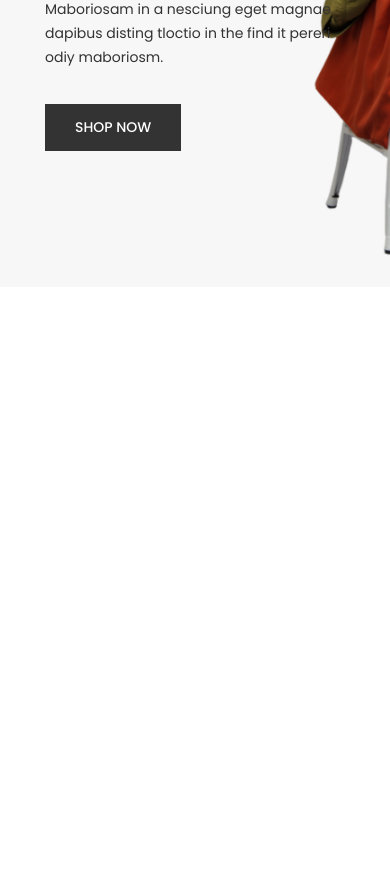
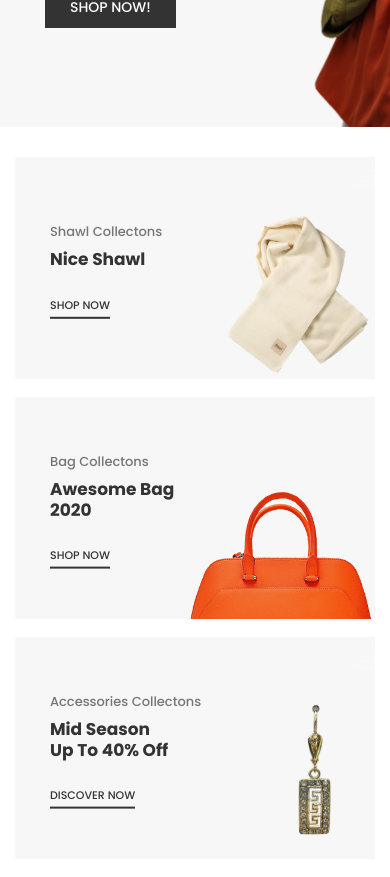
Before and after one commit to rebaibenatallah/Eshop-noor.github.io, a plain HTML site: page index.html in a window 390 px wide. Shown: the part 532-1409 px from the top of the page. Before the commit the page ends 844 px from the top, so only its background shows below. Drawn offline with nearby package versions, Linux system fonts and the light colour scheme; some packages are replaced by stand-ins of ours; a script that the page names is missing.

Commit message:
created small banner

```diff
--- a/css/main.css
+++ b/css/main.css
@@ -62,6 +62,7 @@ body {
     padding: 20px 0;
     background: rgb(255, 255, 255);
     border-top: 1px solid #eee;
+    box-sizing: inherit;
 }
 .header.shop .logo {
     float: left;
@@ -88,6 +89,11 @@ body {
 }
 .header .search-top a {
     font-size: 17px;
+}
+.header .search-top.active .search-form {
+    opacity: 1;
+    visibility: visible;
+    transform: scaleY(1);
 }
 .header .search-form {
     position: absolute;
@@ -611,3 +617,46 @@ body {
     z-index: 0;
 }
 /* end hero-slider */
+/* start small-banner */
+.small-banner {
+    padding: 30px 0;
+    padding-bottom: 0;
+}
+.small-banner .single-banner {
+    overflow: hidden;
+    position: relative;
+}
+.small-banner .single-banner img {
+    height: 100%;
+    width: 100%;
+    transition: all 0.4s ease;
+}
+.small-banner .single-banner .content {
+    position: absolute;
+    left: 0;
+    top: 50%;
+    transform: translateY(-50%);
+    padding-left: 35px;
+}
+.small-banner .single-banner P {
+    font-size: 14px;
+    font-weight: 500;
+    margin-bottom: 5px;
+    text-transform: capitalize;
+}
+.small-banner .single-banner h3 {
+    font-size: 22px;
+    font-weight: 700;
+    text-transform: capitalize;
+    color: #333;
+}
+.small-banner .single-banner a {
+    color: #333;
+    margin-top: 22px;
+    font-size: 12px;
+    font-weight: 500;
+    display: inline-block;
+    text-transform: uppercase;
+    border-bottom: 2px solid #333;
+}
+/* end small-banner */
--- a/css/reset.css
+++ b/css/reset.css
@@ -118,3 +118,7 @@ p {
     overflow: hidden;
     padding: 0;
 }
+.section {
+    padding: 100px 0 ;
+    position: relative;
+}
--- a/css/responsive.css
+++ b/css/responsive.css
@@ -46,6 +46,16 @@
     /* end middle-inner */
     /* start hero-slider */
     /* end hero-slider */
+
+/* start small-banner */
+
+    .small-banner .single-banner {
+        margin-bottom: 18px;
+    }
+    .small-banner .single-banner.tab-height {
+        height: 300px;
+    }
+/* end small-banner */
 }
 
 @media only screen and (max-width:767px) {
@@ -105,30 +115,27 @@
         box-shadow: 0 1px 0 rgba(0, 0, 0, .25);
         text-shadow: none;
     }
-    .slicknav_nav.slicknav_hidden {
-        /* display: block; */
-        position: absolute;
-        transform: translateY(-20px);
-        opacity: 0;
-        overflow: hidden;
-    }
     .slicknav_nav {
+        /* background: red; */
         margin-left: 0px;
-        clear: both;
+        /* clear: both; */
         color: #fff;
         /* display: none; */
         opacity: 1;
         overflow: visible;
         pointer-events: none;
-        position: relative;
         transform-origin: 50% 0;
-        transform: scale(1) translateY(0px);
+        transform: scaleY(1) translateY(0px);
         /* margin-top: -100px; */
         z-index: 500;
-        transition: all 0.2s cubic-bezier(0.5, 0, 0, 1.25), opacity 0.15s ease-in-out;
         /* transition: all 1.5s ease; */
     }
-
+    .slicknav_nav.slicknav_hidden {
+        transform: scaleY(0) translateY(-20px);
+        opacity: 0;
+        overflow: hidden;
+        position: absolute;
+    }
     .slicknav_nav ul {
 
     }
@@ -163,6 +170,33 @@
     }
     /* end header inner */
 
+    /* start hero-slider */
+    .hero-slider {
+        height: 350px;
+    }
+    .hero-slider .hero-text {
+        margin-top: 60px;
+    }
+    .hero-slider .hero-text h1 {
+        font-size: 30px;
+        margin-bottom: 0px;
+    }
+    .hero-slider .hero-text p {
+        color: #333;
+        margin-bottom: 28px;
+    }
+    .hero-slider .hero-text .btn {
+        padding: 10px 25px;
+    }
+    /* end hero-slider */
+
+/* start small-banner */
+
+    .small-banner .single-banner {
+        margin-bottom: 18px;
+    }
+/* end small-banner */
+
 }
 @media only screen and (max-width:450px){
     /* start topbar */
@@ -189,4 +223,21 @@
 
     /* start middle inner */
     /* end middle inner */
+
+/* start small-banner */
+
+    .small-banner .single-banner .content{
+        padding: 12px 10px 10px 35px;
+    }
+    .small-banner .single-banner p {
+        font-size: 13px;
+    }
+    .small-banner .single-banner h3 {
+        font-size: 17px;
+    }
+    .small-banner .single-banner a {
+        margin-top: 15px;
+        font-size: 11px;
+    }
+/* end small-banner */
 }
--- a/index.html
+++ b/index.html
@@ -11,6 +11,10 @@
     <link rel="stylesheet" href="css/reset.css">
     <link rel="stylesheet" href="css/main.css">
     <link rel="stylesheet" href="css/responsive.css">
+    <link rel="stylesheet" href="css/test.css">
+    <link rel="https://cdnjs.cloudflare.com/ajax/libs/SlickNav/1.0.10/slicknav.min.css" />
+<script src="https://cdnjs.cloudflare.com/ajax/libs/SlickNav/1.0.10/jquery.slicknav.min.js"></script>
+    <!-- <script src="SlickNav/jquery.slicknav.min.js"></script> -->
     <title>Eshop-Noor</title>
 
 </head>
@@ -71,7 +75,7 @@
                         <div class="search-top">
                             <div class="top-search">
                                 <a href="#0">
-                                    <i class="bx bx-search"></i>
+                                    <i class="bx bx-search" id="search-bar"></i>
                                 </a>
                             </div>
                             <div class="search-top">
@@ -86,16 +90,16 @@
 
                         <div class="mobile-nav">
                             <div class="slicknav_menu">
-                                <a href="#" aria-haspopup="true" role="button" tabindex="0" class="slicknav_btn slicknav_open" style="outline: none;">
+                                <a href="#" aria-haspopup="true" role="button" tabindex="0" class="slicknav_btn slicknav_collapsed" style="outline: none;">
                                     <span class="slicknav_menutxt"></span>
                                     <!-- <span class="slicknav_icon slicknav_no-text">
                                         <span class="slicknav_icon-bar"></span>
                                         <span class="slicknav_icon-bar"></span>
                                         <span class="slicknav_icon-bar"></span>
-                                    </span> -->
+                                    </span>  -->
                                     <i class='bx bx-menu' id="button_menu"></i>
                                 </a>
-                                <ul class="slicknav_nav slicknav_hidden" aria-hidden="true" role="menu" style="">
+                                <ul id="menu" class="slicknav_nav slicknav_hidden" aria-hidden="true" role="menu" style="">
                                     <li class="active">
                                         <a href="#" role="menuitem" tabindex="-1">Home</a>
                                     </li>
@@ -321,7 +325,7 @@
                                              odiy maboriosm.
                                         </p>
                                         <div class="button">
-                                            <a href="#" class="btn">Shop Now</a>
+                                            <a href="#" class="btn">Shop Now!</a>
                                         </div>
                                     </div>
                                 </div>
@@ -332,6 +336,44 @@
             </div>
         </div>
     </section>
+    <section class="small-banner section">
+        <div class="container-fluid">
+            <div class="row">
+                <div class="col-lg-4 col-md-6 col-12">
+                    <div class="single-banner">
+                        <img src="imgs/images/g1.png" alt="">
+                        <div class="content">
+                            <p>Shawl Collectons</p>
+                            <h3>Nice Shawl</h3>
+                            <a href="#">Shop Now</a>
+                        </div>
+                    </div>
+                </div>
+                <div class="col-lg-4 col-md-6 col-12">
+                    <div class="single-banner">
+                        <img src="imgs/images/g2.jpg" alt="">
+                        <div class="content">
+                            <p>Bag Collectons</p>
+                            <h3>Awesome Bag  <br>  2020</h3>
+                            <a href="#">Shop Now</a>
+                        </div>
+                    </div>
+                </div>
+                <div class="col-lg-4 col-12">
+                    <div class="single-banner tab-height">
+                        <img src="imgs/images/g3.png" alt="#">
+                        <div class="content">
+                            <p>Accessories Collectons</p>
+                            <h3>Mid Season  <br>  Up to  <Span>40%</Span>  off</h3>
+                            <a href="#">Discover Now</a>
+                        </div>
+                    </div>
+                </div>
+            </div>
+        </div>
+    </section>
+    <script data-cfasync="false" src="/cdn-cgi/scripts/5c5dd728/cloudflare-static/email-decode.min.js"></script>
     <script src="js/script.js"></script>
+    <script src="js/test.js"></script>
 </body>
 </html>
--- a/js/script.js
+++ b/js/script.js
@@ -10,8 +10,20 @@ nice_select.onclick = function(){
 
 // start menu
 let button_menu = document.getElementById('button_menu');
-let slicknav_nav = document.querySelector('.slicknav_nav');
+let slicknav_nav = document.getElementById('menu');
 button_menu.onclick = function(){
     slicknav_nav.classList.toggle('slicknav_hidden');
+    console.log(4);
 }
+// $(function(){
+//     $('#menu').slicknav();
+// });
 // end menu
+
+// start search bar
+let search_bar = document.getElementById('search-bar');
+let search_top = document.querySelector('.search-top');
+search_bar.onclick = function(){
+    search_top.classList.toggle('active');
+}
+// end search bar
```
Also changed, not shown: css/test.css (added, +17 -0 lines), imgs/images/g1.png (added), imgs/images/g2.jpg (added), imgs/images/g3.png (added), js/test.js (added).
